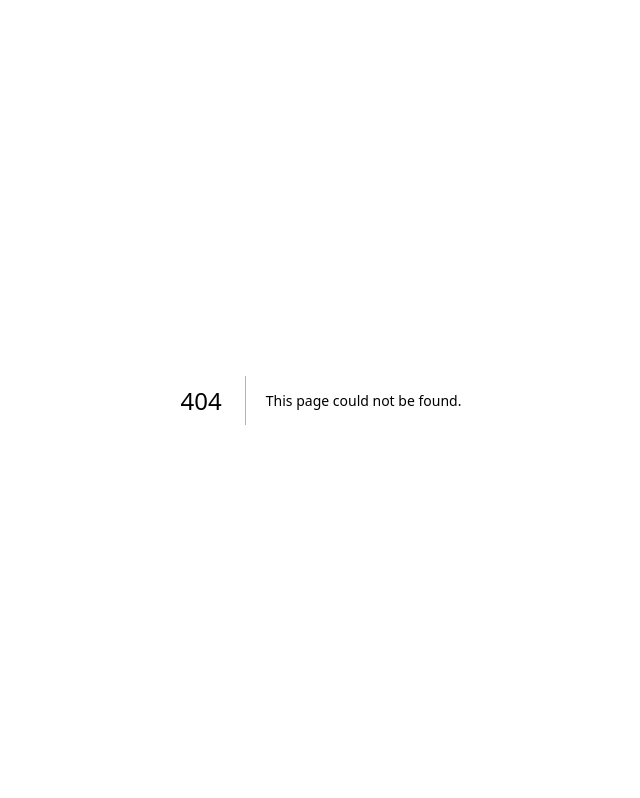
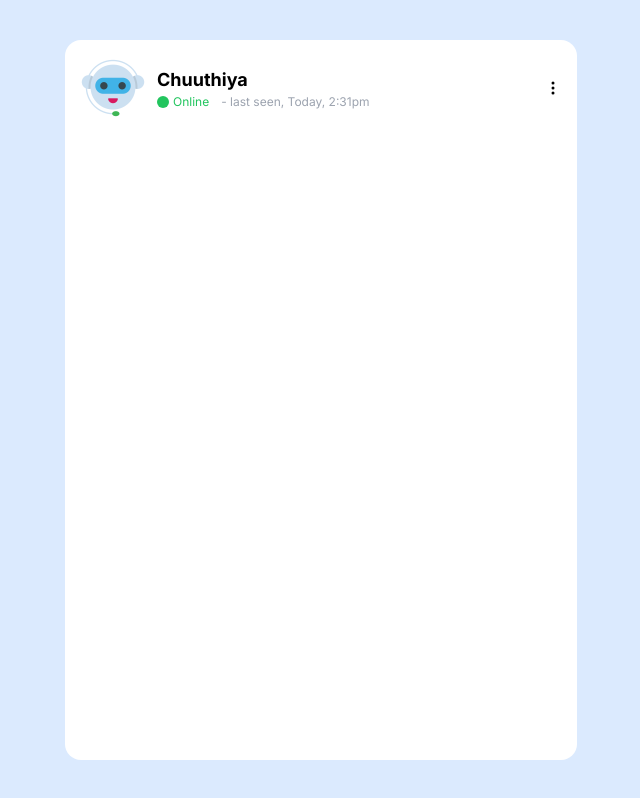
Before and after one commit to DiscordCataloger/sync, a Next.js app: page /chat in a window 1280 px wide. Before the commit this address had no page. Shown: the whole page, without its empty margins (319-959 px from the left). Built offline with nearby package versions, Linux system fonts and the light colour scheme.

Commit message:
chat ui top bar

```diff
--- /dev/null
+++ b/src/app/(frontend)/(components)/ChatUI.js
@@ -0,0 +1,37 @@
+"use client";
+import { IoEllipsisVertical } from "react-icons/io5";
+
+export default function ChatUI({ icon, name, status, lastSeen }) {
+  return (
+    <div className="flex items-center justify-center h-screen">
+      <div className="w-[40%] h-[90%] bg-white rounded-2xl">
+        <div className="flex justify-between items-center p-4">
+          <div className="flex items-center">
+            <img src={icon} className="mr-3 w-16 h-16" />
+            <div className="flex flex-col text-lg font-bold">
+              {name}
+              {status.toLowerCase() === "online" ? (
+                <div className="flex items-center gap-3 font-normal text-xs text-gray-400">
+                  <div className="flex items-center justify-center text-green-500 gap-1">
+                    <div className="w-3 h-3 rounded-full bg-green-500"></div>
+                    Online
+                  </div>
+                  - last seen, {lastSeen}
+                </div>
+              ) : (
+                <div className="flex items-center gap-3 font-normal text-xs text-gray-400">
+                  <div className="flex items-center justify-center text-gray-400 gap-1">
+                    <div className="w-3 h-3 rounded-full bg-gray-400"></div>
+                    Offline
+                  </div>
+                  - last seen, {lastSeen}
+                </div>
+              )}
+            </div>
+          </div>
+          <IoEllipsisVertical />
+        </div>
+      </div>
+    </div>
+  );
+}
--- /dev/null
+++ b/src/app/(frontend)/(pages)/chat/page.js
@@ -0,0 +1,23 @@
+"use client";
+import ChatUI from "../../(components)/ChatUI";
+
+export default function Page() {
+  const friendChatting = [
+    {
+      icon: "/chat_bot.png",
+      name: "Chuuthiya",
+      status: "Online",
+      lastSeen: "Today, 2:31pm",
+    },
+  ];
+  return (
+    <div className="bg-blue-100 h-screen">
+      <ChatUI
+        icon={friendChatting[0].icon}
+        name={friendChatting[0].name}
+        status={friendChatting[0].status}
+        lastSeen={friendChatting[0].lastSeen}
+      />
+    </div>
+  );
+}
```
Also changed, not shown: package.json (+5 -4 lines), public/chat_bot.png (added), src/app/(frontend)/(pages)/chat/chat.js (deleted), 1 other file (tests, documents, lock files or other folders).
